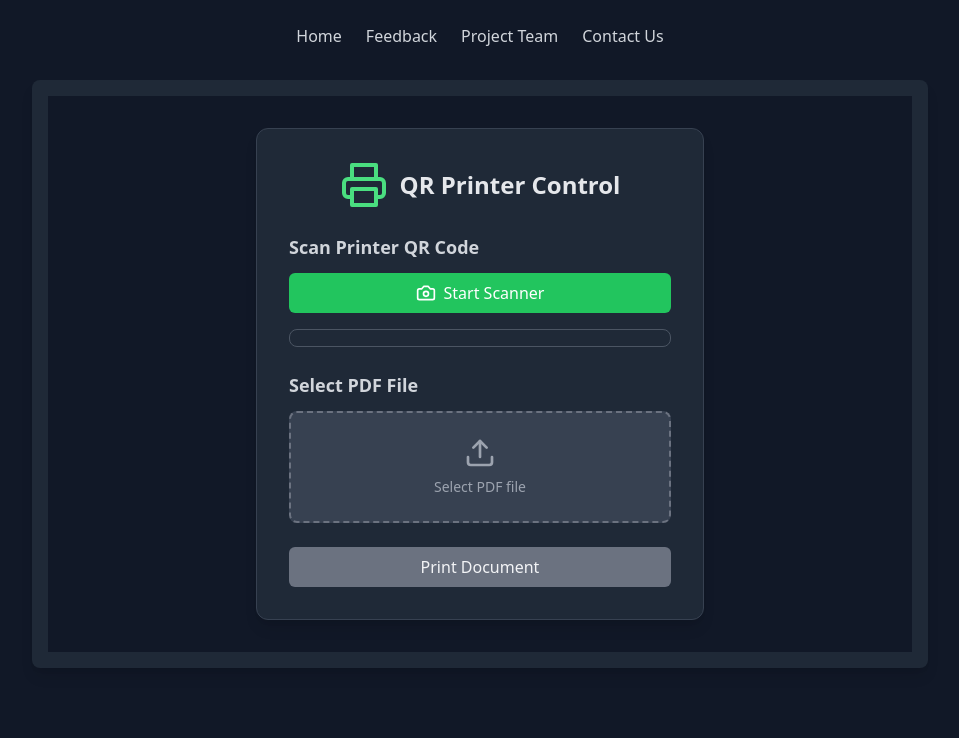
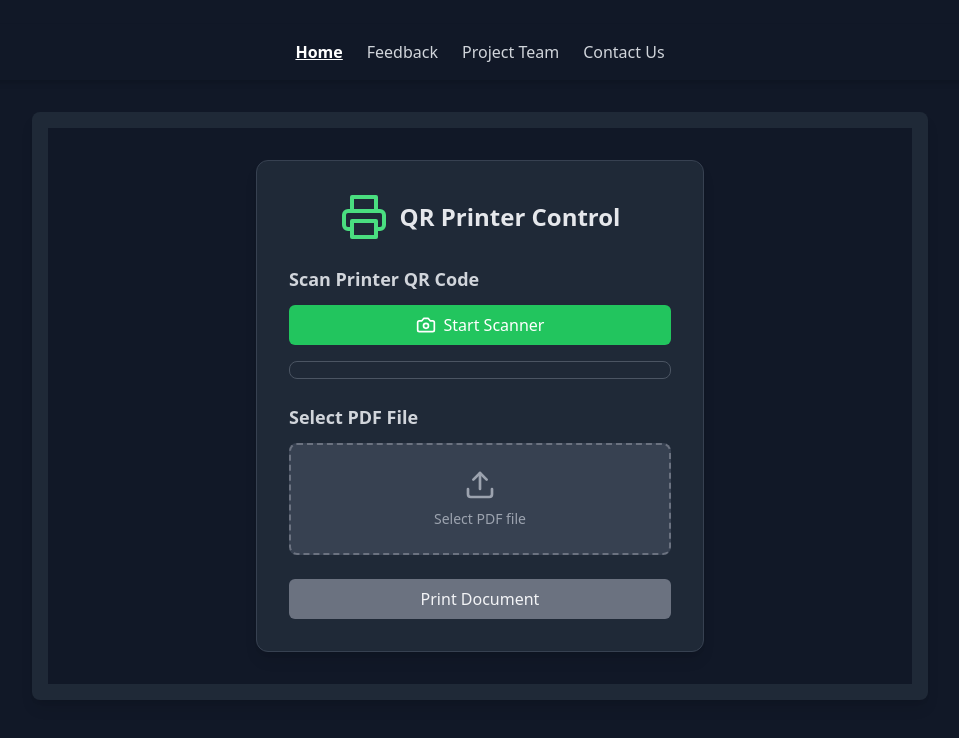
Before and after one commit to vansh1056/Major_project-Scan-pay-, a React (Vite) app: page / in a window 1280 px wide. Shown: the top 738 px of the page, without its empty margins (160-1119 px from the left). Built offline with nearby package versions, Linux system fonts and the light colour scheme.

Commit message:
Enhanced app.tsx by adding some annimation init

```diff
--- a/package.json
+++ b/package.json
@@ -11,6 +11,7 @@
   },
   "dependencies": {
     "axios": "^1.8.4",
+    "framer-motion": "^12.11.4",
     "html5-qrcode": "^2.3.8",
     "lucide-react": "^0.344.0",
     "react": "^18.3.1",
--- a/src/App.tsx
+++ b/src/App.tsx
@@ -1,16 +1,27 @@
 import React, { useState } from "react";
-import { BrowserRouter as Router, Routes, Route, Link } from "react-router-dom";
+import { BrowserRouter as Router, Routes, Route, Link, useLocation } from "react-router-dom";
 import { Menu, X } from "lucide-react";
+import { AnimatePresence, motion } from "framer-motion";
 import Home from "./Home";
 import Feedback from "./Feedback";
 import Team from "./Team";
 import Contact from "./Contact";
 
-function App() {
+function AppContent() {
   const [isOpen, setIsOpen] = useState(false);
+  const location = useLocation();
+
+  const linkClasses = (path: string) =>
+    `hover:text-white ${location.pathname === path ? "text-white font-semibold underline" : "text-gray-300"}`;
+
+  const pageTransition = {
+    initial: { opacity: 0, y: 20 },
+    animate: { opacity: 1, y: 0 },
+    exit: { opacity: 0, y: -20 },
+    transition: { duration: 0.3 },
+  };
 
   return (
-    <Router>
     <div className="min-h-screen bg-gray-900 text-gray-100 p-6">
       {/* Mobile Navigation */}
       <div className="md:hidden flex justify-between items-center mb-6">
@@ -21,31 +32,78 @@ function App() {
       </div>
       {isOpen && (
         <nav className="flex flex-col space-y-4 mb-6 text-center">
-            <Link to="/" className="hover:text-white" onClick={() => setIsOpen(false)}>Home</Link>
-            <Link to="/feedback" className="hover:text-white" onClick={() => setIsOpen(false)}>Feedback</Link>
-            <Link to="/team" className="hover:text-white" onClick={() => setIsOpen(false)}>Project Team</Link>
-            <Link to="/contact" className="hover:text-white" onClick={() => setIsOpen(false)}>Contact Us</Link>
+          <Link to="/" className={linkClasses("/")} onClick={() => setIsOpen(false)}>Home</Link>
+          <Link to="/feedback" className={linkClasses("/feedback")} onClick={() => setIsOpen(false)}>Feedback</Link>
+          <Link to="/team" className={linkClasses("/team")} onClick={() => setIsOpen(false)}>Project Team</Link>
+          <Link to="/contact" className={linkClasses("/contact")} onClick={() => setIsOpen(false)}>Contact Us</Link>
         </nav>
       )}
 
       {/* Desktop Navigation */}
-        <nav className="hidden md:flex justify-center space-x-6 mb-8">
-          <Link to="/" className="text-gray-300 hover:text-white">Home</Link>
-          <Link to="/feedback" className="text-gray-300 hover:text-white">Feedback</Link>
-          <Link to="/team" className="text-gray-300 hover:text-white">Project Team</Link>
-          <Link to="/contact" className="text-gray-300 hover:text-white">Contact Us</Link>
+      <nav className="hidden md:flex justify-center space-x-6 mb-8 sticky top-0 z-50 bg-gray-900 py-4 shadow-md rounded">
+        <Link to="/" className={linkClasses("/")}>Home</Link>
+        <Link to="/feedback" className={linkClasses("/feedback")}>Feedback</Link>
+        <Link to="/team" className={linkClasses("/team")}>Project Team</Link>
+        <Link to="/contact" className={linkClasses("/contact")}>Contact Us</Link>
       </nav>
 
-        {/* Page Content */}
+      {/* Animated Page Content */}
       <div className="max-w-4xl mx-auto p-4 bg-gray-800 rounded-lg shadow-lg">
-          <Routes>
-            <Route path="/" element={<Home />} />
-            <Route path="/feedback" element={<Feedback />} />
-            <Route path="/team" element={<Team />} />
-            <Route path="/contact" element={<Contact />} />
+        <AnimatePresence mode="wait">
+          <Routes location={location} key={location.pathname}>
+            <Route
+              path="/"
+              element={
+                <motion.div {...pageTransition}>
+                  <Home />
+                </motion.div>
+              }
+            />
+            <Route
+              path="/feedback"
+              element={
+                <motion.div {...pageTransition}>
+                  <Feedback />
+                </motion.div>
+              }
+            />
+            <Route
+              path="/team"
+              element={
+                <motion.div {...pageTransition}>
+                  <Team />
+                </motion.div>
+              }
+            />
+            <Route
+              path="/contact"
+              element={
+                <motion.div {...pageTransition}>
+                  <Contact />
+                </motion.div>
+              }
+            />
+            <Route
+              path="*"
+              element={
+                <motion.div {...pageTransition}>
+                  <div className="text-center text-red-400 font-semibold text-lg py-10">
+                    404 - Page Not Found
+                  </div>
+                </motion.div>
+              }
+            />
           </Routes>
+        </AnimatePresence>
       </div>
     </div>
+  );
+}
+
+function App() {
+  return (
+    <Router>
+      <AppContent />
     </Router>
   );
 }
```
Also changed, not shown: 1 other file (tests, documents, lock files or other folders). Lines whose indentation alone changed are shown as unchanged.
